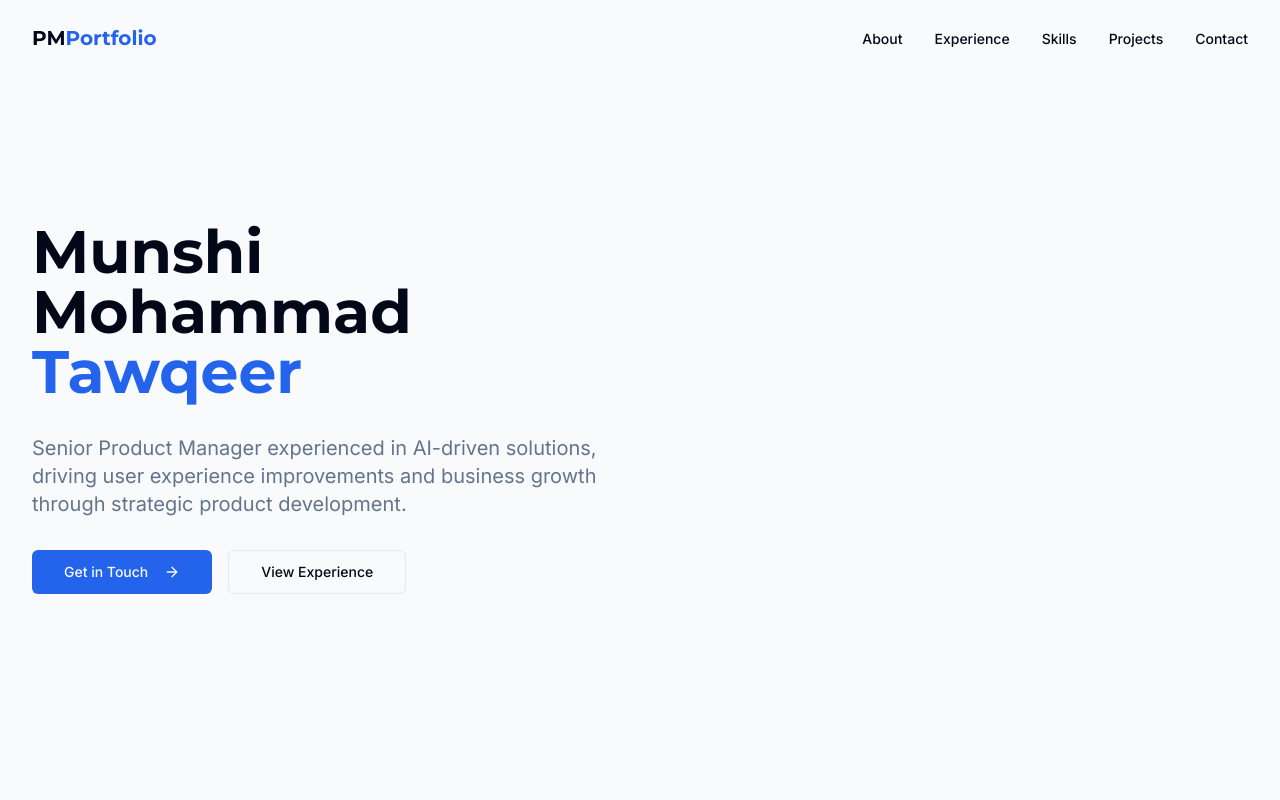
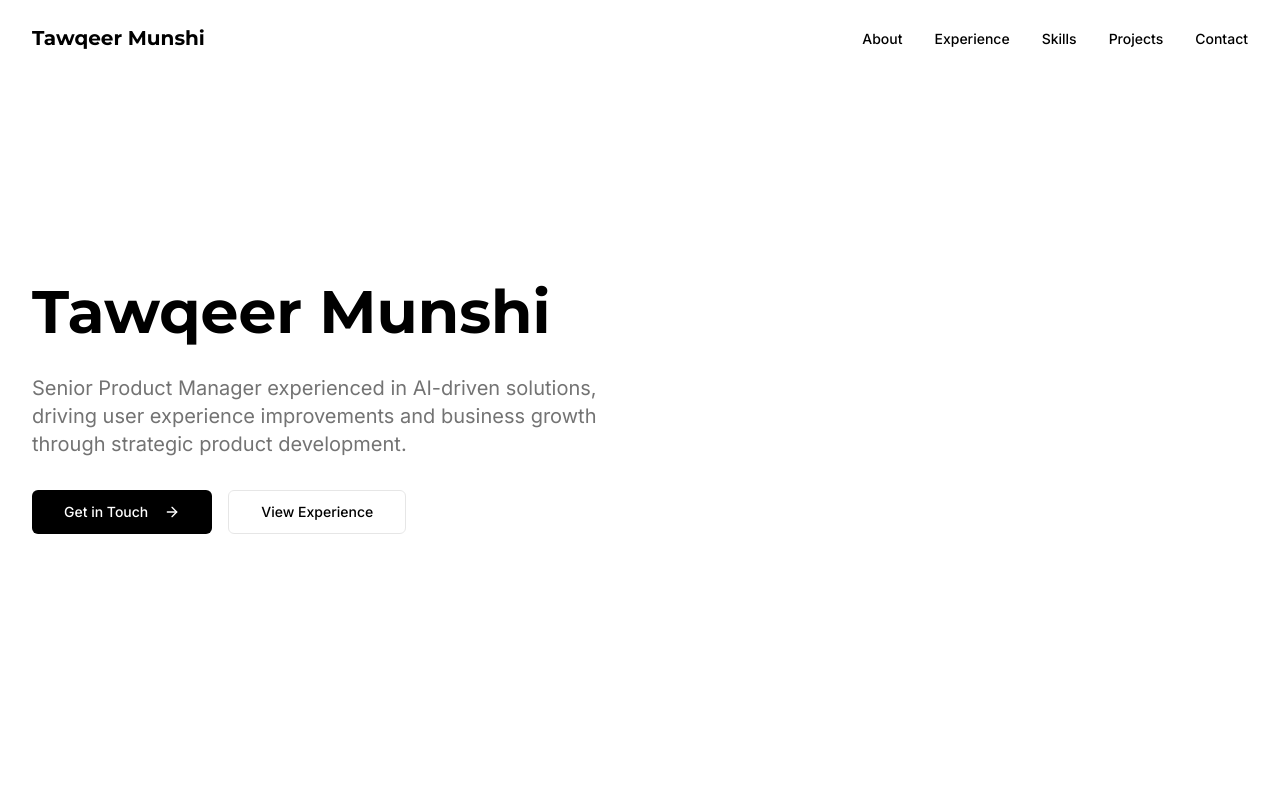
Before and after one commit to tawqeermunshi/tawqeer-website, a React (Vite) app: page / in a window 1280 px wide. Shown: the top 800 px of the page. Built offline with nearby package versions, Linux system fonts and the light colour scheme.

Commit message:
Refactor: Update portfolio content and design
- Removed GitHub URL.
- Updated name to "Tawqeer Munshi".
- Replaced images with more relevant product management visuals.
- Changed UI color scheme to black and white.
- Removed the logo from the header.

```diff
--- a/src/components/About.tsx
+++ b/src/components/About.tsx
@@ -10,7 +10,7 @@ const About = () => {
         <div className="grid md:grid-cols-5 gap-10 items-center">
           <div className="md:col-span-2">
             <img
-              src="https://images.unsplash.com/photo-1581091226825-a6a2a5aee158?ixlib=rb-4.0.3&q=85&fm=jpg&crop=entropy&cs=srgb&w=500"
+              src="https://images.unsplash.com/photo-1519389950473-47ba0277781c?ixlib=rb-4.0.3&q=85&fm=jpg&crop=entropy&cs=srgb&w=500"
               alt="Professional Headshot"
               className="rounded-xl shadow-lg w-full max-w-sm mx-auto"
             />
--- a/src/components/Footer.tsx
+++ b/src/components/Footer.tsx
@@ -24,7 +24,7 @@ const Footer = () => {
 
           <div>
             <p className="text-muted-foreground text-sm">
-              &copy; {currentYear} Munshi Mohammad Tawqeer. All rights reserved.
+              &copy; {currentYear} Tawqeer Munshi. All rights reserved.
             </p>
           </div>
         </div>
--- a/src/components/Header.tsx
+++ b/src/components/Header.tsx
@@ -30,9 +30,9 @@ const Header = () => {
       isScrolled ? "bg-background/90 backdrop-blur-md shadow-sm py-4" : "py-6"
     )}>
       <div className="container flex justify-between items-center">
-        <a href="#" className="flex items-center gap-2">
-          <span className="text-xl font-display font-bold">PM<span className="text-primary">Portfolio</span></span>
-        </a>
+        <div className="flex items-center gap-2">
+          <span className="text-xl font-display font-bold">Tawqeer Munshi</span>
+        </div>
 
         {/* Desktop navigation */}
         <nav className="hidden md:block">
--- a/src/components/Hero.tsx
+++ b/src/components/Hero.tsx
@@ -9,7 +9,7 @@ const Hero = () => {
       <div className="container grid md:grid-cols-2 gap-12 md:gap-8 items-center">
         <div className="space-y-8 max-w-xl">
           <h1 className="fade-in text-4xl md:text-5xl lg:text-6xl font-display font-bold leading-tight">
-            Munshi Mohammad <span className="text-primary">Tawqeer</span>
+            Tawqeer <span className="text-primary">Munshi</span>
           </h1>
 
           <p className="fade-in animate-delay-200 text-lg md:text-xl text-muted-foreground">
@@ -35,7 +35,7 @@ const Hero = () => {
         <div className="relative fade-in animate-delay-600 hidden md:block">
           <div className="absolute top-1/2 left-1/2 -translate-x-1/2 -translate-y-1/2 w-72 h-72 bg-primary/10 rounded-full"></div>
           <img
-            src="https://images.unsplash.com/photo-1581091226825-a6a2a5aee158?ixlib=rb-4.0.3&q=85&fm=jpg&crop=entropy&cs=srgb&w=500"
+            src="https://images.unsplash.com/photo-1486312338219-ce68d2c6f44d?ixlib=rb-4.0.3&q=85&fm=jpg&crop=entropy&cs=srgb&w=500"
             alt="Product Management Illustration"
             className="relative z-10 rounded-lg shadow-xl mx-auto"
           />
--- a/src/index.css
+++ b/src/index.css
@@ -7,33 +7,33 @@
 
 @layer base {
   :root {
-    --background: 210 40% 98%;
-    --foreground: 222.2 84% 4.9%;
+    --background: 0 0% 100%;
+    --foreground: 0 0% 0%;
 
     --card: 0 0% 100%;
-    --card-foreground: 222.2 84% 4.9%;
+    --card-foreground: 0 0% 0%;
 
     --popover: 0 0% 100%;
-    --popover-foreground: 222.2 84% 4.9%;
+    --popover-foreground: 0 0% 0%;
 
-    --primary: 221 83% 53%;
-    --primary-foreground: 210 40% 98%;
+    --primary: 0 0% 0%;
+    --primary-foreground: 0 0% 100%;
 
-    --secondary: 210 40% 96.1%;
-    --secondary-foreground: 222.2 47.4% 11.2%;
+    --secondary: 0 0% 96%;
+    --secondary-foreground: 0 0% 0%;
 
-    --muted: 210 40% 96.1%;
-    --muted-foreground: 215.4 16.3% 46.9%;
+    --muted: 0 0% 96%;
+    --muted-foreground: 0 0% 45%;
 
-    --accent: 34 100% 50%;
-    --accent-foreground: 222.2 47.4% 11.2%;
+    --accent: 0 0% 90%;
+    --accent-foreground: 0 0% 0%;
 
     --destructive: 0 84.2% 60.2%;
-    --destructive-foreground: 210 40% 98%;
+    --destructive-foreground: 0 0% 98%;
 
-    --border: 214.3 31.8% 91.4%;
-    --input: 214.3 31.8% 91.4%;
-    --ring: 221 83% 53%;
+    --border: 0 0% 90%;
+    --input: 0 0% 90%;
+    --ring: 0 0% 0%;
 
     --radius: 0.5rem;
   }
```
